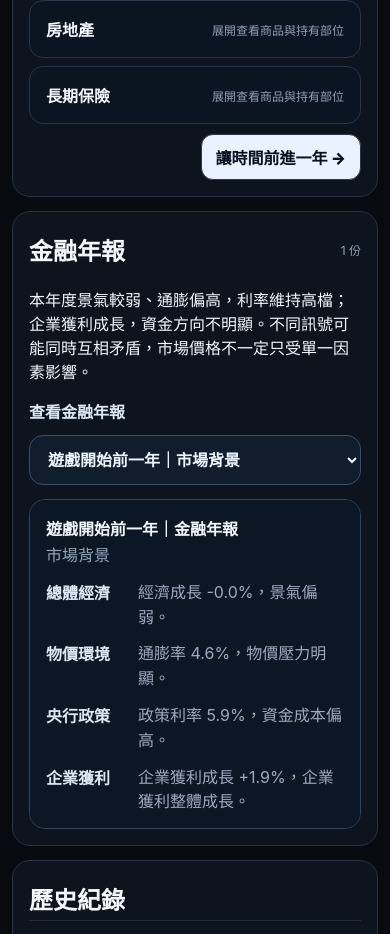
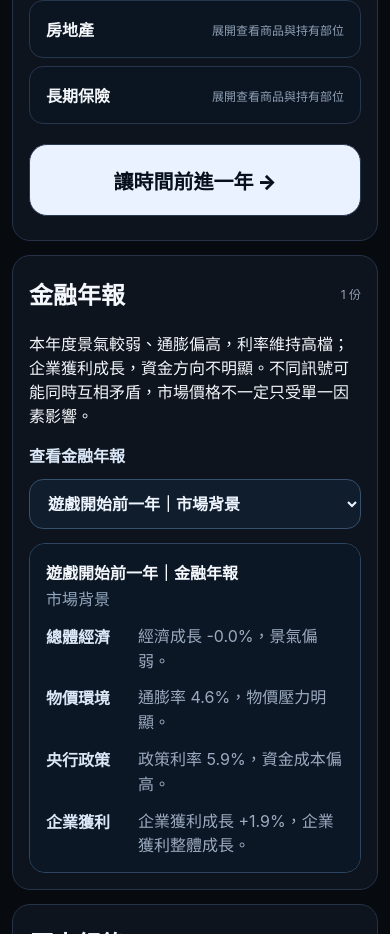
Before and after one commit to yamacha0214-glitch/time-financial-life-simulator, a Next.js app: page / in a window 390 px wide. Shown: the part 1180-2114 px from the top of the page. Built offline with nearby package versions, Linux system fonts and the light colour scheme.

Commit message:
Enlarge advance-year button

```diff
--- a/app/globals.css
+++ b/app/globals.css
@@ -70,3 +70,5 @@ html,body{width:100%;max-width:100%;overflow-x:hidden}
 
 .chart-range-end{min-width:0;width:100%;background:#101d2d;color:#eef5ff;border:1px solid #36506d;border-radius:12px;padding:10px;font-weight:800;text-align:center}
 .chart-range-note{margin:9px 0 0;color:#7f94ac;font-size:12px;line-height:1.5}
+
+.advance-year-button{width:min(420px,100%);min-height:68px!important;padding:16px 28px!important;font-size:20px;border-radius:18px!important}.cta-row:has(.advance-year-button){justify-content:center;margin-top:20px;margin-bottom:8px}@media(max-width:760px){.advance-year-button{width:100%;min-height:72px!important;font-size:20px}}
```
